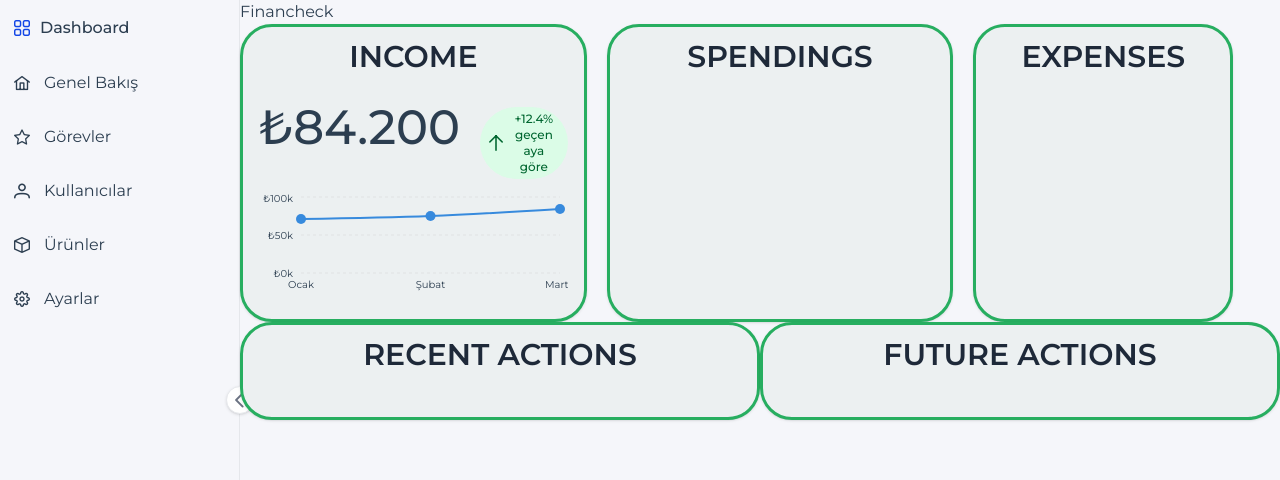
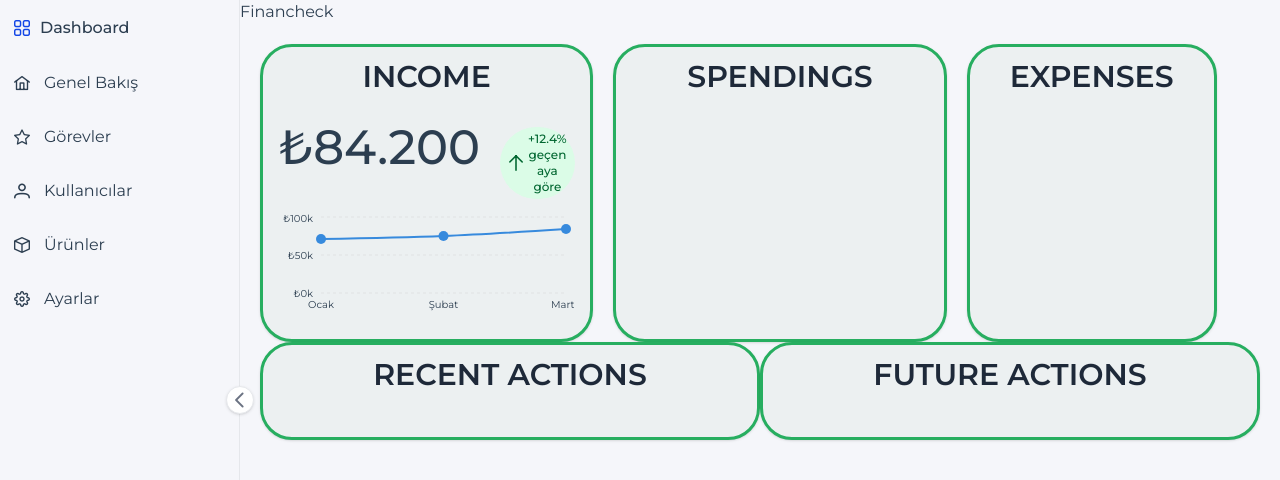
Before and after one commit to kutlinho/financheck-frontend, a React (Vite) app: page /dashboard in a window 1280 px wide. Shown: the top 480 px of the page. Built offline with nearby package versions, Linux system fonts and the light colour scheme.

Commit message:
(style) main layout and sidebar stylished

```diff
--- a/src/layout/MainLayout.jsx
+++ b/src/layout/MainLayout.jsx
@@ -11,7 +11,7 @@ const MainLayout = () => {
                 {/* Navbar */}
                 <header>Financheck</header>
                 {/* Content */}
-                <main>
+                <main className="px-5 py-5">
                     <Outlet/>
                 </main>
             </div>
--- a/src/layout/SidebarMenu.jsx
+++ b/src/layout/SidebarMenu.jsx
@@ -15,7 +15,7 @@ export default function SidebarMenu() {
     ];
 
     return (
-        <div className="flex h-screen [perspective:1000px]">
+        <div className="flex h-screen [perspective:1000px] z-10">
 
             {/* Sidebar + Buton wrapper */}
             <div
```
